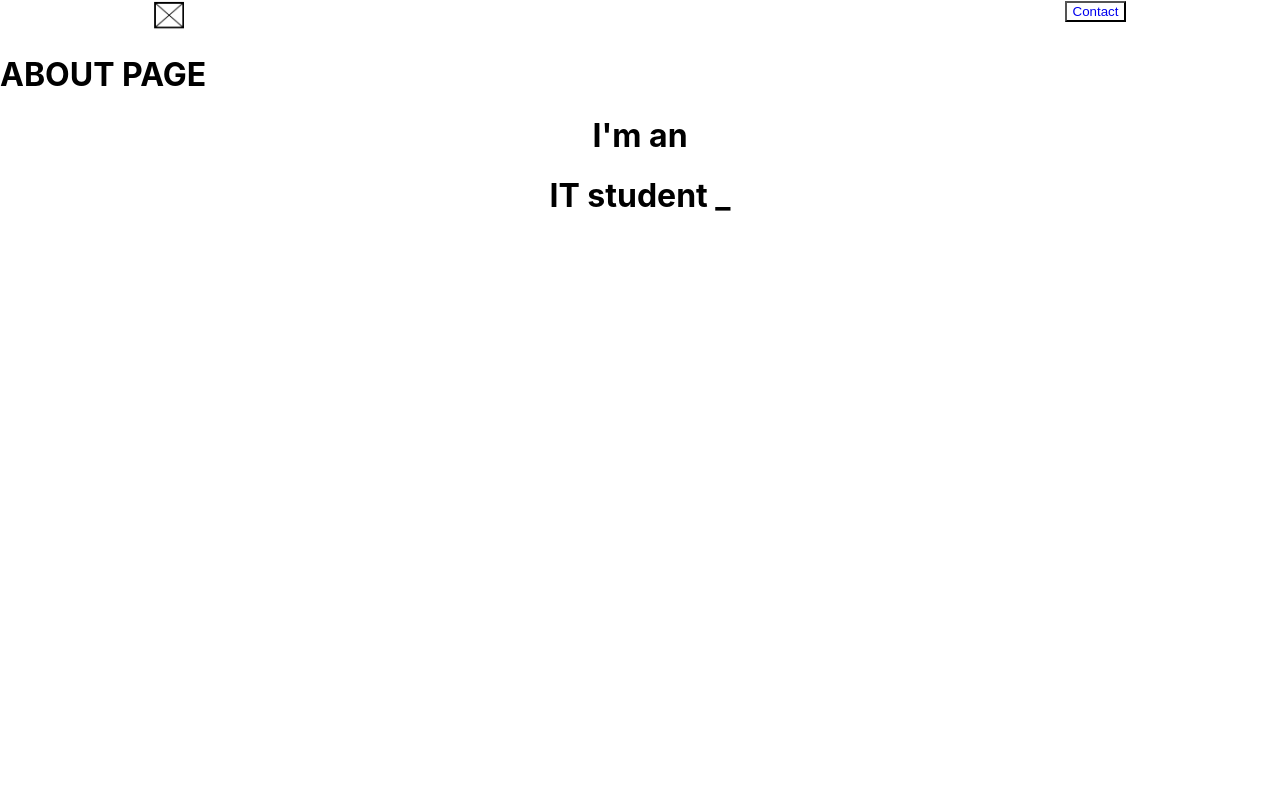
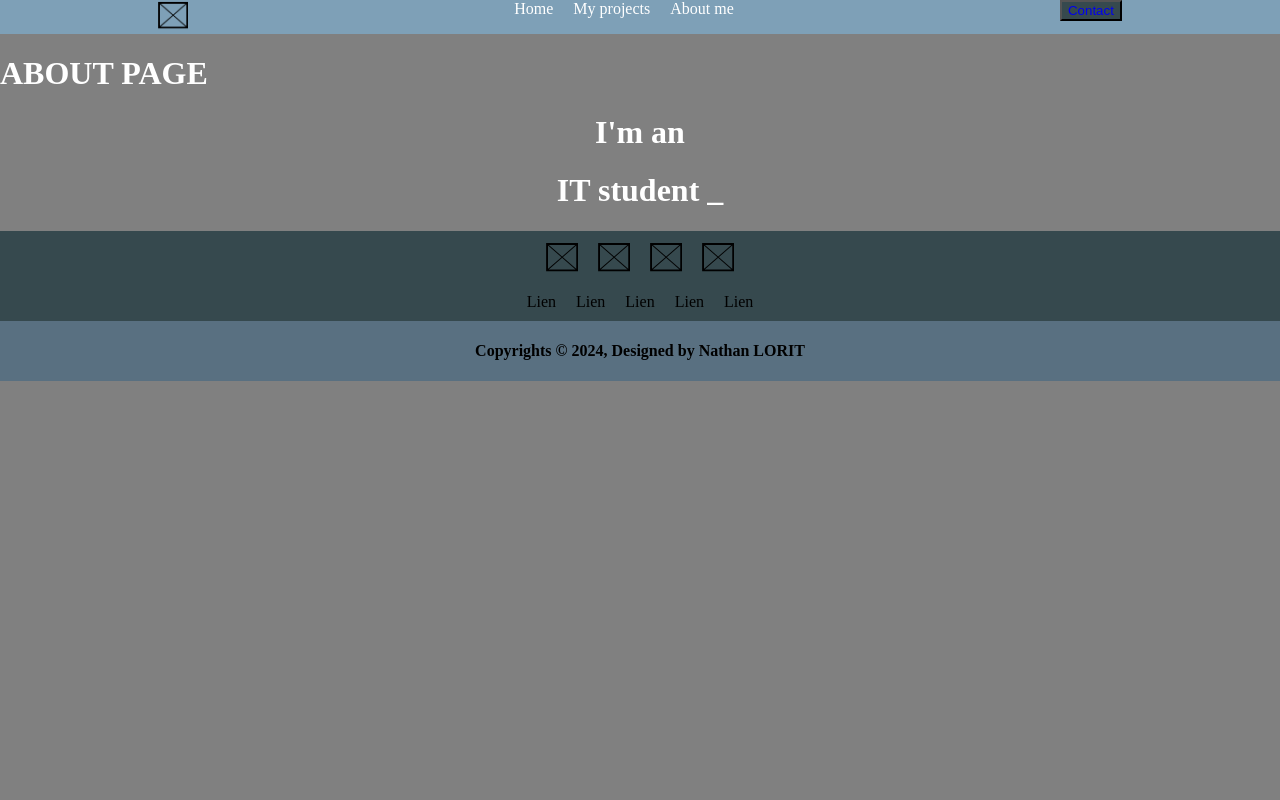
Before and after one commit to nlorit/Portfolio, a React (Create React App) app in the folder portfolio_website/: page /about in a window 1280 px wide. Shown: the top 800 px of the page. Built offline with nearby package versions, Linux system fonts and the light colour scheme.

Commit message:
Updated css folder structure

```diff
--- a/portfolio_website/src/App.css
+++ /dev/null
@@ -1,99 +0,0 @@
-@import url('https://fonts.googleapis.com/css2?family=Rubik:wght@300;400;500;600;800&display=swap');
-
-
-.App {
-  --lightblue : #A9CEF4;
-  --darkerblue : #36494E;
-  --black : #000000;
-  --lighterblue : #7EA0B7;
-  --softdarkerblue : #597081;
-  background: var(--black);
-  color: white;
-  font-family: "Rubik";
-}
-
-
-
-.main-div-footer {
-  background-color: var(--darkerblue);
-  color: #fff;
-  font-family: "Rubik";
-}
-
-.logo-div-footer {
-  display: flex;
-  justify-content: center;
-}
-
-.logo-div-footer img{
-  padding: 10px;
-}
-
-.links-div-footer {
-  display: flex;
-  justify-content: center;
-}
-
-.links-div-footer a{
-  padding: 10px;
-}
-
-.copyrights-div-footer {
-  display: flex;
-  justify-content: center;
-  text-align: center;
-  background-color: var(--softdarkerblue);
-}
-
-.logo-div-navbar img{
-  height: 30px;
-}
-
-.main-div-navbar {
-  background-color: var(--lighterblue);
-  display: flex;
-  justify-content: space-around;
-}
-
-.links-div-navbar a {
-  padding: 10px;
-  margin-top: 10px;
-  color: white;
-  text-decoration: none;
-}
-
-
-.main-div-header img {
-  z-index: 2;
-  visibility: hidden;
-  margin-bottom: 100px;
-
-}
-
-.main-div-header h1 {
-  text-align: center;
-  z-index: 0;
-  position:relative
-}
-
-.main-div-header {
-
-}
-
-.first-h1-header {
-  font: 200;
-}
-
-.second-h1-header {
-
-}
-
-.button-div-navbar button{
-
-  background-color: var(--darkerblue);
-}
-
-.button-div-navbar a{
-  text-decoration: none;
-  background-color: var(--darkerblue);
-}
--- a/portfolio_website/src/App.jsx
+++ b/portfolio_website/src/App.jsx
@@ -1,7 +1,8 @@
 import { Route, Routes } from 'react-router-dom';
-import './App.css';
-import Home from './app/components/Home';
-import About from './app/components/About';
+import Home from './app/components/Home/Home';
+import About from './app/components/About/About';
+import Projects from './app/components/Projects/Projects';
+import "../src/app/styles/App.css"
 
 
 const App = () => {
@@ -9,6 +10,7 @@ const App = () => {
       <Routes>
           <Route path="/" element={ <Home/> }/>
           <Route path="/about" element={ <About/> }/>
+          <Route path="/projects" element={ <Projects/>}/>
       </Routes>
   )
 }
--- a/portfolio_website/src/app/components/About.jsx
+++ b/portfolio_website/src/app/components/About/About.jsx
@@ -1,6 +1,6 @@
-import Footer from "./Footer";
-import Header from "./Header";
-import Navbar from "./Navbar";
+import Footer from "../Footer/Footer";
+import Header from "../Header/Header";
+import Navbar from "../Navbar/Navbar";
 
 export default function About() {
     return (
--- a/portfolio_website/src/app/components/Footer.jsx
+++ b/portfolio_website/src/app/components/Footer/Footer.jsx
@@ -1,22 +1,24 @@
-import icon from "../images/placeholder.png"
+import icon from "../../images/placeholder.png"
+
+
 
 export default function Footer() {
     return (
-        <div className="main-div-footer">
-            <div class="logo-div-footer">
+        <div className="main_div_footer">
+            <div class="logo_div_footer">
                 <img src={icon} alt="icon linkedIn"/>
                 <img src={icon} alt="icon linkedIn"/>
                 <img src={icon} alt="icon linkedIn"/>
                 <img src={icon} alt="icon linkedIn"/>
             </div>
-            <div className="links-div-footer">
+            <div className="links_div_footer">
                 <a>Lien</a>
                 <a>Lien</a>
                 <a>Lien</a>
                 <a>Lien</a>
                 <a>Lien</a>
             </div>
-            <div className="copyrights-div-footer">
+            <div className="copyrights_div_footer">
                 <h4>
                     Copyrights © 2024, Designed by Nathan LORIT
                 </h4>
--- a/portfolio_website/src/app/components/Header.jsx
+++ /dev/null
@@ -1,11 +0,0 @@
-import profile from "../images/profile.png"
-
-export default function Header() {
-  return (
-    <div className="main-div-header">
-      <h1 className="first-h1-header">I'm an </h1>
-      <h1 lassName="second-h1-header" >IT student _</h1>
-      <img src={profile} />
-    </div>
-  )
-}
--- /dev/null
+++ b/portfolio_website/src/app/components/Header/Header.jsx
@@ -0,0 +1,13 @@
+import profile from "../../images/profile.png"
+
+
+
+export default function Header() {
+  return (
+    <div className="main_div_header">
+      <h1 className="first_h1_header">I'm an </h1>
+      <h1 className="second_h1_header" >IT student _</h1>
+      {/* <img src={profile} /> */}
+    </div>
+  )
+}
--- a/portfolio_website/src/app/components/Home.jsx
+++ b/portfolio_website/src/app/components/Home/Home.jsx
@@ -1,11 +1,12 @@
-import Footer from "./Footer";
-import Header from "./Header";
-import Navbar from "./Navbar";
+import Footer from "../Footer/Footer";
+import Header from "../Header/Header";
+import Navbar from "../Navbar/Navbar";
 
 export default function Home() {
     return (
         <div>
             <Navbar/>
+            <h1>HOME PAGE</h1>
             <Header/>
             <Footer/>
         </div>
--- a/portfolio_website/src/app/components/Navbar.jsx
+++ b/portfolio_website/src/app/components/Navbar/Navbar.jsx
@@ -1,21 +1,22 @@
-import icon from "../images/placeholder.png"
+import icon from "../../images/placeholder.png"
+
 export default function Navbar() {
     return (
         <nav>
-            <div className="main-div-navbar">
-                <div className="logo-div-navbar">
+            <div className="main_div_navbar">
+                <div className="logo_div_navbar">
                     <a href="/">
                         <img src={icon} />
                     </a>
                 </div>
 
-                <div className="links-div-navbar">
+                <div className="links_div_navbar">
                     <a href="/">Home</a>
                     <a href="/project">My projects</a>
                     <a href="/about">About me</a>
                 </div>
 
-                <div className = "button-div-navbar">
+                <div className = "button_div_navbar">
                     <button>
                         <a href ="/about">
                             Contact
--- /dev/null
+++ b/portfolio_website/src/app/components/Projects/Projects.jsx
@@ -0,0 +1,15 @@
+import Footer from "../Footer/Footer";
+import Header from "../Header/Header";
+import Navbar from "../Navbar/Navbar";
+
+export default function Projects() {
+    return (
+        <div>
+            <Navbar/>
+            <h1>PROJECTS PAGE</h1>
+            <Header/>
+            <Footer/>
+        </div>
+
+    )
+}
--- /dev/null
+++ b/portfolio_website/src/app/styles/App.css
@@ -0,0 +1,82 @@
+.main_div_footer {
+    background-color: var(--darkerblue);
+    color: #000;
+    font-family: "Rubik";
+  }
+
+  .logo_div_footer {
+    display: flex;
+    justify-content: center;
+  }
+
+  .logo_div_footer img{
+    padding: 10px;
+  }
+
+  .links_div_footer {
+    display: flex;
+    justify-content: center;
+  }
+
+  .links_div_footer a{
+    padding: 10px;
+  }
+
+  .copyrights_div_footer {
+    display: flex;
+    justify-content: center;
+    text-align: center;
+    background-color: var(--softdarkerblue);
+  }
+
+  .main_div_header img {
+    z-index: 2;
+    visibility: hidden;
+    margin-bottom: 100px;
+
+  }
+
+  .main_div_header h1 {
+    text-align: center;
+    z-index: 0;
+    position:relative
+  }
+
+  .main_div_header {
+
+  }
+
+  .first_h1_header {
+    font: 200;
+  }
+
+  .second_h1_header {
+
+  }
+
+  .logo_div_navbar img{
+    height: 30px;
+  }
+
+  .main_div_navbar {
+    background-color: var(--lighterblue);
+    display: flex;
+    justify-content: space-around;
+  }
+
+  .links_div_navbar a {
+    padding: 10px;
+    margin-top: 10px;
+    color: white;
+    text-decoration: none;
+  }
+
+  .button_div_navbar button{
+
+    background-color: var(--darkerblue);
+  }
+
+  .button_div_navbar a{
+    text-decoration: none;
+    background-color: var(--darkerblue);
+  }
--- a/portfolio_website/src/index.css
+++ b/portfolio_website/src/index.css
@@ -5,9 +5,21 @@ body {
     sans-serif;
   -webkit-font-smoothing: antialiased;
   -moz-osx-font-smoothing: grayscale;
+
+  --lightblue : #A9CEF4;
+  --darkerblue : #36494E;
+  --black : #000000;
+  --lighterblue : #7EA0B7;
+  --softdarkerblue : #597081;
+  background: grey;
+  color: white;
+  font-family: "Rubik";
 }
 
 code {
   font-family: source-code-pro, Menlo, Monaco, Consolas, 'Courier New',
     monospace;
 }
+
+
+@import url('https://fonts.googleapis.com/css2?family=Rubik:wght@300;400;500;600;800&display=swap');
```
Also changed, not shown: portfolio_website/src/app/components/Myproject.jsx (deleted).
